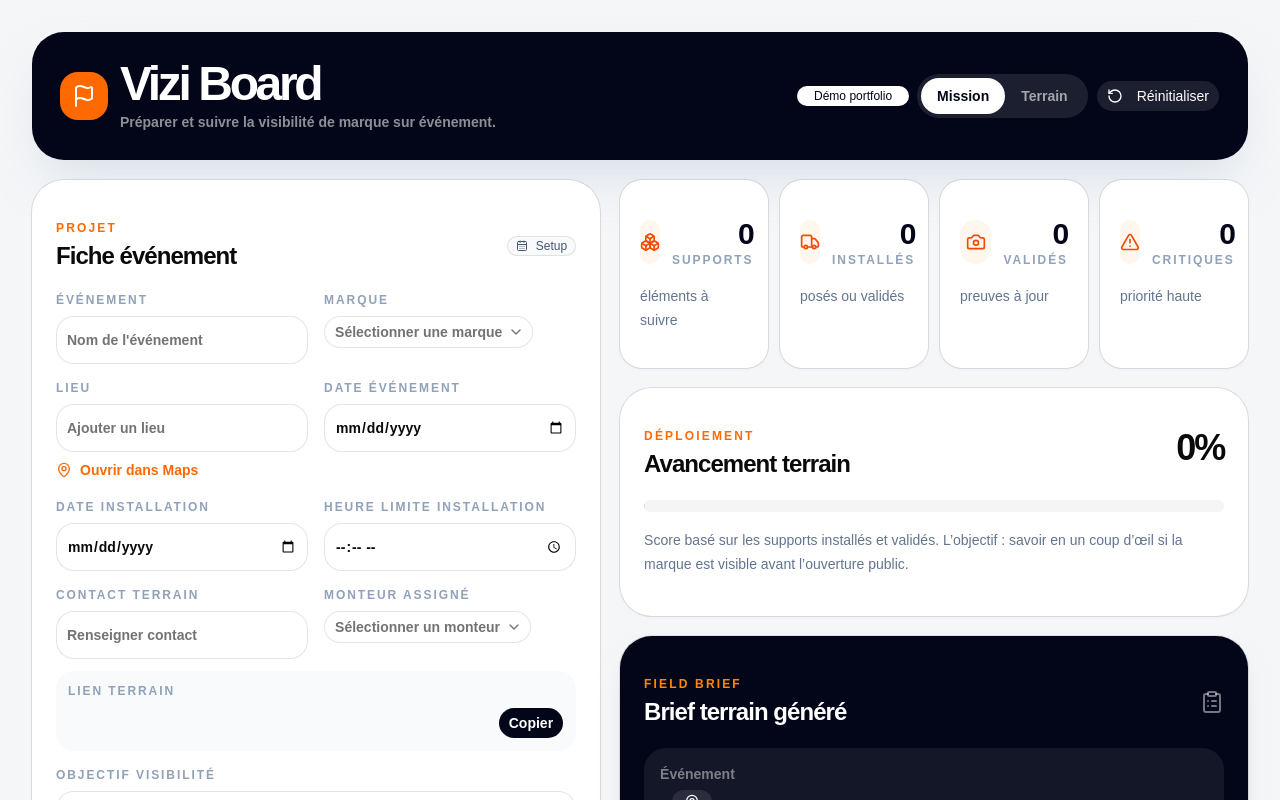
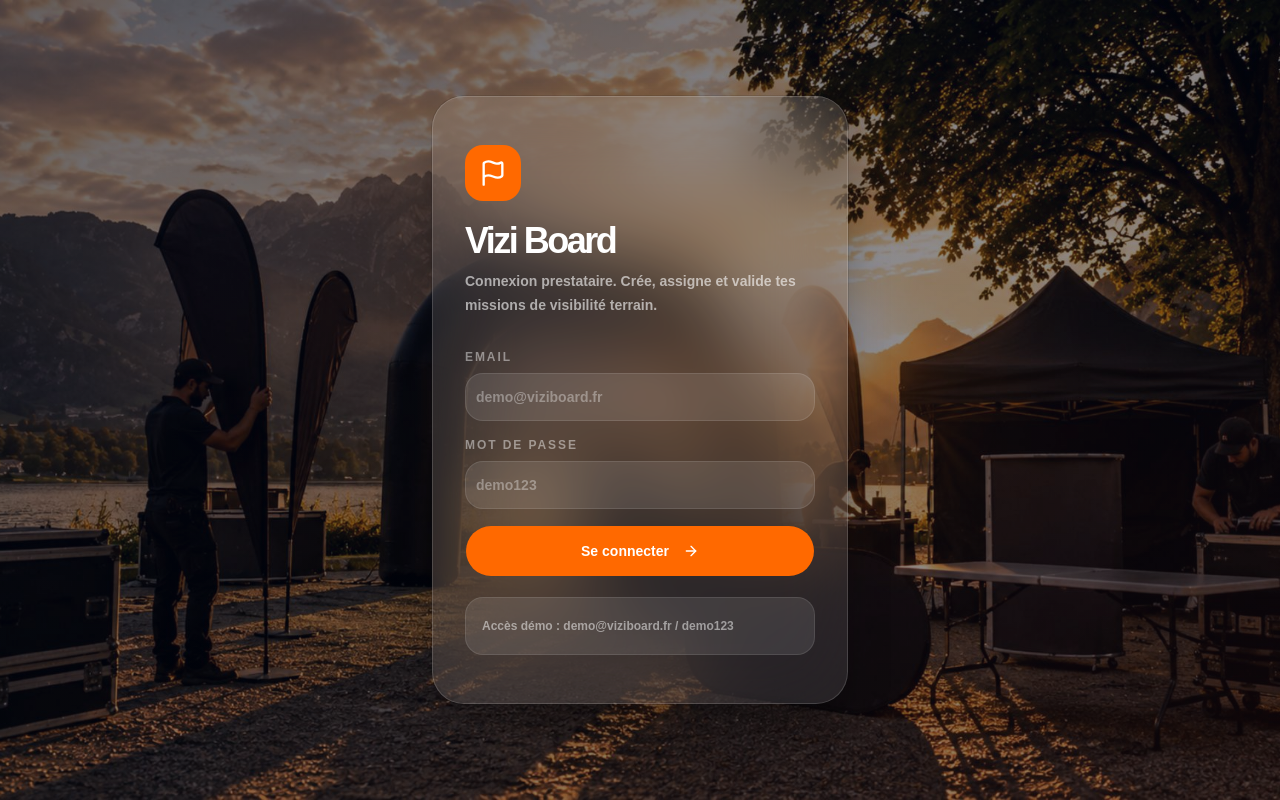
Before and after one commit to 7veeouR1/vizi-board, a React (Vite) app: page / in a window 1280 px wide. Shown: the top 800 px of the page. Built offline with nearby package versions, Linux system fonts and the light colour scheme.

Commit message:
Update App.jsx

```diff
--- a/src/App.jsx
+++ b/src/App.jsx
@@ -134,6 +134,33 @@ const defaultAssets = [];
 
 const DEMO_TERRAIN_TOKEN = "vizi-demo-token";
 
+const DEMO_PROVIDER = {
+  email: "demo@viziboard.fr",
+  password: "demo123",
+  name: "Prestataire Vizi Board",
+};
+
+const defaultMissions = [
+  {
+    id: "mission-demo-001",
+    eventName: "Activation été — Lac du Bourget",
+    brandName: "Explore Savoie",
+    location: "Aix-les-Bains",
+    installDate: "2026-06-17",
+    status: "draft",
+    statusLabel: "Brouillon",
+  },
+  {
+    id: "mission-demo-002",
+    eventName: "Trail des Bauges",
+    brandName: "Explore Savoie",
+    location: "Le Châtelard",
+    installDate: "2026-07-04",
+    status: "submitted_by_installer",
+    statusLabel: "À valider",
+  },
+];
+
 function getStatus(status) {
   return statusOptions.find((option) => option.value === status) || statusOptions[0];
 }
@@ -308,6 +335,17 @@ function AssetCard({ asset, mode, onStatusChange, onDelete, onPhotoUpload }) {
 }
 
 export default function ViziBoardApp() {
+
+  const [currentScreen, setCurrentScreen] = useState("login");
+  const [isAuthenticated, setIsAuthenticated] = useState(false);
+  const [loginForm, setLoginForm] = useState({
+    email: "",
+    password: "",
+  });
+  const [loginError, setLoginError] = useState("");
+  const [missions, setMissions] = useState(defaultMissions);
+  const [activeMissionId, setActiveMissionId] = useState(null);
+
   const [project, setProject] = useState(defaultProject);
   const [assets, setAssets] = useState(defaultAssets);
   const [brands] = useState(defaultBrands);
@@ -600,6 +638,243 @@ const totalPhotos = assets.reduce(
   }));
 }
 
+function handleLogin(event) {
+  event.preventDefault();
+
+  const emailMatches = loginForm.email.trim() === DEMO_PROVIDER.email;
+  const passwordMatches = loginForm.password === DEMO_PROVIDER.password;
+
+  if (!emailMatches || !passwordMatches) {
+    setLoginError("Identifiants incorrects.");
+    return;
+  }
+
+  setIsAuthenticated(true);
+  setLoginError("");
+  setCurrentScreen("dashboard");
+}
+
+function logout() {
+  setIsAuthenticated(false);
+  setCurrentScreen("login");
+  setLoginForm({ email: "", password: "" });
+}
+
+function openMission(missionId) {
+  setActiveMissionId(missionId);
+  setCurrentScreen("mission");
+}
+
+function createNewMission() {
+  const missionId = `mission-${Date.now()}`;
+
+  const newMission = {
+    id: missionId,
+    eventName: "Nouvelle mission",
+    brandName: "Non définie",
+    location: "Lieu à définir",
+    installDate: "",
+    status: "draft",
+    statusLabel: "Brouillon",
+  };
+
+  setMissions((current) => [newMission, ...current]);
+
+  setProject({
+    ...defaultProject,
+    id: missionId,
+    eventName: "Nouvelle mission",
+    brandId: "",
+    installerId: "",
+    location: "",
+    fieldContact: "",
+    objective: "",
+  });
+
+  setAssets([]);
+  setActiveMissionId(missionId);
+  setCurrentScreen("mission");
+}
+
+if (currentScreen === "login") {
+  return (
+    <main className="relative min-h-screen overflow-hidden bg-slate-950 text-white">
+      <div className="absolute inset-0 bg-[url('/login-bg.jpg')] bg-cover bg-center" />
+      <div className="absolute inset-0 bg-slate-950/35" />
+      <div className="absolute inset-0 bg-gradient-to-br from-slate-950/40 via-slate-950/15 to-orange-950/20" />
+
+      <section className="relative z-10 mx-auto flex min-h-screen max-w-md items-center justify-center px-4 py-10">
+        <Card className="w-full rounded-[2rem] border border-white/15 bg-white/10 text-white shadow-2xl shadow-black/40 backdrop-blur-2xl">
+          <CardContent className="p-6 md:p-8">
+            <div className="mb-8">
+              <div className="flex h-14 w-14 items-center justify-center rounded-2xl bg-orange-500 text-white">
+                <Flag className="h-7 w-7" />
+              </div>
+
+              <h1 className="mt-5 text-4xl font-black tracking-[-0.07em]">
+                Vizi Board
+              </h1>
+
+              <p className="mt-2 text-sm font-semibold leading-6 text-white/60">
+                Connexion prestataire. Crée, assigne et valide tes missions de visibilité terrain.
+              </p>
+            </div>
+
+            <form onSubmit={handleLogin} className="grid gap-4">
+              <label className="block">
+                <span className="mb-2 block text-xs font-black uppercase tracking-[0.16em] text-white/45">
+                  Email
+                </span>
+                <Input
+                  type="email"
+                  value={loginForm.email}
+                  onChange={(event) =>
+                    setLoginForm((current) => ({
+                      ...current,
+                      email: event.target.value,
+                    }))
+                  }
+                  placeholder="demo@viziboard.fr"
+                  className="h-12 rounded-2xl border-white/10 bg-white/10 font-semibold text-white placeholder:text-white/35"
+                />
+              </label>
+
+              <label className="block">
+                <span className="mb-2 block text-xs font-black uppercase tracking-[0.16em] text-white/45">
+                  Mot de passe
+                </span>
+                <Input
+                  type="password"
+                  value={loginForm.password}
+                  onChange={(event) =>
+                    setLoginForm((current) => ({
+                      ...current,
+                      password: event.target.value,
+                    }))
+                  }
+                  placeholder="demo123"
+                  className="h-12 rounded-2xl border-white/10 bg-white/10 font-semibold text-white placeholder:text-white/35"
+                />
+              </label>
+
+              {loginError && (
+                <div className="rounded-2xl border border-red-400/20 bg-red-500/10 p-3 text-sm font-black text-red-200">
+                  {loginError}
+                </div>
+              )}
+
+              <Button
+                type="submit"
+                className="h-13 rounded-full bg-orange-500 font-black text-white hover:bg-orange-600"
+              >
+                Se connecter
+                <ArrowRight className="ml-2 h-4 w-4" />
+              </Button>
+            </form>
+
+            <div className="mt-5 rounded-2xl border border-white/10 bg-white/10 p-4 text-xs font-semibold leading-6 text-white/50">
+              Accès démo : demo@viziboard.fr / demo123
+            </div>
+          </CardContent>
+        </Card>
+      </section>
+    </main>
+  );
+}
+
+if (currentScreen === "dashboard" && isAuthenticated) {
+  return (
+    <main className="min-h-screen bg-[#f5f6f8] text-slate-950">
+      <section className="mx-auto max-w-6xl px-4 py-6 md:px-8 md:py-10">
+        <header className="flex flex-col gap-4 rounded-[2rem] bg-slate-950 p-5 text-white shadow-2xl shadow-slate-300/70 md:flex-row md:items-center md:justify-between md:p-7">
+          <div>
+            <div className="flex items-center gap-3">
+              <div className="flex h-12 w-12 items-center justify-center rounded-2xl bg-orange-500 text-white">
+                <Flag className="h-6 w-6" />
+              </div>
+
+              <div>
+                <h1 className="text-4xl font-black tracking-[-0.07em] md:text-5xl">
+                  Missions
+                </h1>
+                <p className="mt-1 text-sm font-bold text-white/55">
+                  Historique et création des missions terrain.
+                </p>
+              </div>
+            </div>
+          </div>
+
+          <div className="flex flex-wrap items-center gap-2">
+            <Button
+              type="button"
+              onClick={createNewMission}
+              className="rounded-full bg-orange-500 font-black text-white hover:bg-orange-600"
+            >
+              <Plus className="mr-2 h-4 w-4" />
+              Créer une mission
+            </Button>
+
+            <Button
+              type="button"
+              onClick={logout}
+              variant="secondary"
+              className="rounded-full bg-white/10 text-white hover:bg-white/15"
+            >
+              Déconnexion
+            </Button>
+          </div>
+        </header>
+
+        <section className="mt-6 grid gap-4">
+          {missions.map((mission) => (
+            <Card
+              key={mission.id}
+              className="rounded-3xl border-black/10 bg-white shadow-sm shadow-slate-200/60"
+            >
+              <CardContent className="p-5">
+                <div className="flex flex-col gap-4 md:flex-row md:items-center md:justify-between">
+                  <div>
+                    <div className="mb-2 flex flex-wrap items-center gap-2">
+                      <Badge
+                        variant="outline"
+                        className="rounded-full border-black/10 bg-slate-50 text-slate-600"
+                      >
+                        {mission.statusLabel}
+                      </Badge>
+
+                      <Badge className="rounded-full bg-orange-100 text-orange-800 hover:bg-orange-100">
+                        {mission.brandName}
+                      </Badge>
+                    </div>
+
+                    <h2 className="text-2xl font-black tracking-[-0.04em] text-slate-950">
+                      {mission.eventName}
+                    </h2>
+
+                    <p className="mt-2 text-sm font-semibold leading-6 text-slate-500">
+                      {mission.location} · Installation :{" "}
+                      {mission.installDate || "date à définir"}
+                    </p>
+                  </div>
+
+                  <Button
+                    type="button"
+                    onClick={() => openMission(mission.id)}
+                    className="rounded-full bg-slate-950 font-black text-white hover:bg-orange-500"
+                  >
+                    Ouvrir
+                    <ArrowRight className="ml-2 h-4 w-4" />
+                  </Button>
+                </div>
+              </CardContent>
+            </Card>
+          ))}
+        </section>
+      </section>
+    </main>
+  );
+}
+
 if (mode === "terrain" && !isTerrainAccessGranted) {
   return (
     <main className="min-h-screen bg-[#f5f6f8] text-slate-950">
@@ -635,7 +910,7 @@ if (mode === "terrain" && !isTerrainAccessGranted) {
     </main>
   );
 }
-
+if (currentScreen === "mission" && isAuthenticated) {
   return (
     <main className="min-h-screen bg-[#f5f6f8] text-slate-950">
       <section className="mx-auto max-w-7xl px-4 py-5 md:px-8 md:py-8">
@@ -656,7 +931,7 @@ if (mode === "terrain" && !isTerrainAccessGranted) {
               Démo portfolio
             </Badge>
 
-            <div className="flex rounded-full bg-white/10 p-1">
+            {/* <div className="flex rounded-full bg-white/10 p-1">
               <button
                 type="button"
                 onClick={() => setMode("admin")}
@@ -680,7 +955,16 @@ if (mode === "terrain" && !isTerrainAccessGranted) {
               >
                 Terrain
               </button>
-            </div>
+            </div> */}
+
+            <Button
+              type="button"
+              onClick={() => setCurrentScreen("dashboard")}
+              variant="secondary"
+              className="rounded-full bg-white/10 text-white hover:bg-white/15"
+            >
+              Retour missions
+            </Button>
 
             {mode === "admin" && (
               <Button
@@ -691,6 +975,7 @@ if (mode === "terrain" && !isTerrainAccessGranted) {
                 <RotateCcw className="mr-2 h-4 w-4" />
                 Réinitialiser
               </Button>
+
             )}
           </div>
         </header>
@@ -1453,4 +1738,7 @@ if (mode === "terrain" && !isTerrainAccessGranted) {
       </section>
     </main>
   );
-}
+  }
+
+  return null;
+}
```
